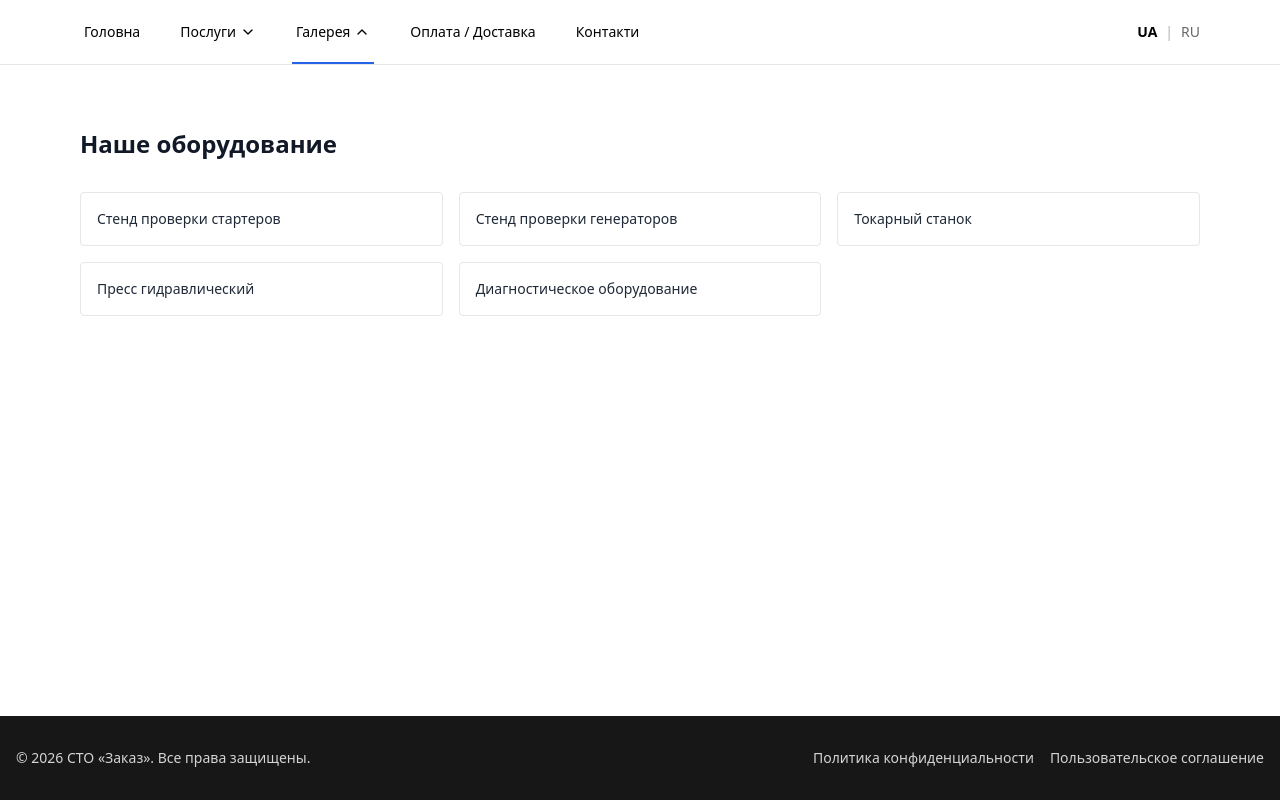
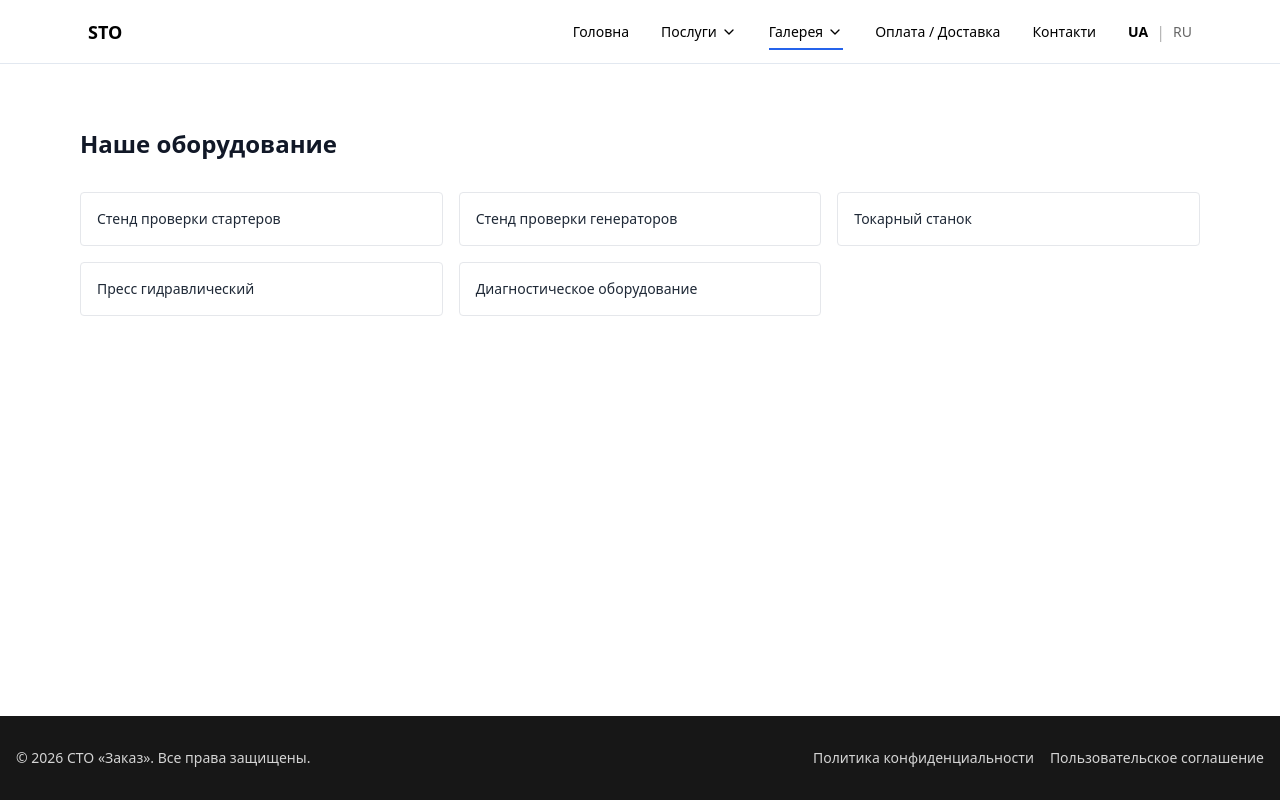
Before and after one commit to LeonidKuzmychenko/sto-site, a React (Vite) app: page /sto-site/gallery/equipment in a window 1280 px wide. Built offline with nearby package versions, Linux system fonts and the light colour scheme.

Commit message:
add burger menu

```diff
--- /dev/null
+++ b/src/features/nav/LanguageSwitch.tsx
@@ -0,0 +1,29 @@
+import { useTranslation } from 'react-i18next'
+
+export function LanguageSwitch({ vertical = false }: { vertical?: boolean }) {
+    const { i18n } = useTranslation()
+
+    const base = 'text-sm transition-opacity'
+    const active = 'font-semibold'
+    const inactive = 'opacity-60'
+
+    return (
+        <div className={`flex ${vertical ? 'flex-col gap-4' : 'items-center gap-2'}`}>
+            <button
+                onClick={() => i18n.changeLanguage('ua')}
+                className={`${base} ${i18n.language === 'ua' ? active : inactive}`}
+            >
+                UA
+            </button>
+
+            {!vertical && <span className="opacity-30">|</span>}
+
+            <button
+                onClick={() => i18n.changeLanguage('ru')}
+                className={`${base} ${i18n.language === 'ru' ? active : inactive}`}
+            >
+                RU
+            </button>
+        </div>
+    )
+}
--- a/src/features/nav/Nav.tsx
+++ b/src/features/nav/Nav.tsx
@@ -1,27 +1,40 @@
 import { NavLink, useLocation } from 'react-router-dom'
-import { useTranslation } from 'react-i18next'
-import { ChevronDown } from 'lucide-react'
+import { ChevronDown, X } from 'lucide-react'
+import { useEffect, useState } from 'react'
+import { LanguageSwitch } from './LanguageSwitch'
 
-export function Nav() {
-    const { i18n } = useTranslation()
+type NavProps = {
+    mobileOpen: boolean
+    onClose: () => void
+}
+
+export function Nav({ mobileOpen, onClose }: NavProps) {
     const location = useLocation()
 
     const isServicesActive = location.pathname.startsWith('/services')
     const isGalleryActive = location.pathname.startsWith('/gallery')
 
+    const [servicesOpen, setServicesOpen] = useState(false)
+    const [galleryOpen, setGalleryOpen] = useState(false)
+
+    useEffect(() => {
+        document.body.style.overflow = mobileOpen ? 'hidden' : ''
+        return () => {
+            document.body.style.overflow = ''
+        }
+    }, [mobileOpen])
+
     const navItem =
-        'relative flex h-full items-center gap-1 px-1 transition-colors hover:text-blue-600'
+        'relative flex items-center gap-1 py-2 text-sm font-medium transition-colors hover:text-blue-600'
 
     const activeUnderline =
         'after:absolute after:left-0 after:bottom-0 after:h-0.5 after:w-full after:bg-blue-600 after:content-[""]'
 
-    return (
-        <nav className="fixed top-0 z-50 w-full border-b bg-white/80 backdrop-blur">
-            <div className="mx-auto flex h-16 max-w-6xl items-center justify-between px-4 text-sm font-medium">
-
-                {/* ЛЕВАЯ ЧАСТЬ — МЕНЮ */}
-                <div className="flex h-full items-center gap-8">
-
+    /* =======================
+       DESKTOP NAV
+    ======================= */
+    const DesktopNav = (
+        <div className="hidden md:flex items-center gap-8 h-full">
             <NavLink
                 to="/"
                 end
@@ -32,87 +45,21 @@ export function Nav() {
                 Головна
             </NavLink>
 
-                    {/* УСЛУГИ */}
-                    <div className="relative group flex h-full items-center">
             <NavLink
                 to="/services"
                 className={`${navItem} ${isServicesActive ? activeUnderline : ''}`}
             >
                 Послуги
-                            <ChevronDown
-                                size={16}
-                                className={`
-                                    transition-transform duration-200
-                                    ${isServicesActive ? 'rotate-180' : 'group-hover:rotate-180'}
-                                `}
-                            />
+                <ChevronDown size={16} />
             </NavLink>
 
-                        <div className="absolute left-0 top-full hidden min-w-48 rounded-md border bg-white shadow-md group-hover:block">
-                            <NavLink
-                                to="/services/starters"
-                                className={({ isActive }) =>
-                                    `block px-4 py-2 hover:bg-gray-100 ${
-                                        isActive ? 'bg-gray-100 font-semibold' : ''
-                                    }`
-                                }
-                            >
-                                Ремонт стартерів
-                            </NavLink>
-
-                            <NavLink
-                                to="/services/generators"
-                                className={({ isActive }) =>
-                                    `block px-4 py-2 hover:bg-gray-100 ${
-                                        isActive ? 'bg-gray-100 font-semibold' : ''
-                                    }`
-                                }
-                            >
-                                Ремонт генераторів
-                            </NavLink>
-                        </div>
-                    </div>
-
-                    {/* ГАЛЕРЕЯ */}
-                    <div className="relative group flex h-full items-center">
             <NavLink
                 to="/gallery"
                 className={`${navItem} ${isGalleryActive ? activeUnderline : ''}`}
             >
                 Галерея
-                            <ChevronDown
-                                size={16}
-                                className={`
-                                    transition-transform duration-200
-                                    ${isGalleryActive ? 'rotate-180' : 'group-hover:rotate-180'}
-                                `}
-                            />
+                <ChevronDown size={16} />
             </NavLink>
-
-                        <div className="absolute left-0 top-full hidden min-w-48 rounded-md border bg-white shadow-md group-hover:block">
-                            <NavLink
-                                to="/gallery/equipment"
-                                className={({ isActive }) =>
-                                    `block px-4 py-2 hover:bg-gray-100 ${
-                                        isActive ? 'bg-gray-100 font-semibold' : ''
-                                    }`
-                                }
-                            >
-                                Наше обладнання
-                            </NavLink>
-
-                            <NavLink
-                                to="/gallery/before-after"
-                                className={({ isActive }) =>
-                                    `block px-4 py-2 hover:bg-gray-100 ${
-                                        isActive ? 'bg-gray-100 font-semibold' : ''
-                                    }`
-                                }
-                            >
-                                До / Після
-                            </NavLink>
-                        </div>
-                    </div>
 
             <NavLink
                 to="/payment-delivery"
@@ -131,27 +78,112 @@ export function Nav() {
             >
                 Контакти
             </NavLink>
+
+            <LanguageSwitch />
+        </div>
+    )
+
+    /* =======================
+       MOBILE OVERLAY
+    ======================= */
+    const MobileOverlay = mobileOpen && (
+        <div className="fixed inset-0 z-50 bg-white">
+            {/* HEADER */}
+            <div className="flex h-16 items-center justify-between px-6 border-b border-slate-200">
+                <LanguageSwitch />
+
+                <button
+                    onClick={onClose}
+                    aria-label="Close menu"
+                    className="p-1"
+                >
+                    <X />
+                </button>
             </div>
 
-                {/* ПРАВАЯ ЧАСТЬ — ЯЗЫК */}
-                <div className="flex items-center gap-2">
+            {/* MENU */}
+            <nav
+                className="
+                    flex flex-col gap-6
+                    px-6 py-8
+                    text-base font-medium
+                    bg-white
+                    min-h-[calc(100vh-4rem)]
+                "
+            >
+                <NavLink to="/" onClick={onClose}>
+                    Головна
+                </NavLink>
+
+                {/* ПОСЛУГИ */}
+                <div>
                     <button
-                        onClick={() => i18n.changeLanguage('ua')}
-                        className={i18n.language === 'ua' ? 'font-bold' : 'opacity-60'}
+                        onClick={() => setServicesOpen(v => !v)}
+                        className="flex w-full items-center justify-between"
                     >
-                        UA
+                        <span>Послуги</span>
+                        <ChevronDown
+                            size={16}
+                            className={`transition-transform ${
+                                servicesOpen ? 'rotate-180' : ''
+                            }`}
+                        />
                     </button>
 
-                    <span className="opacity-30">|</span>
+                    {servicesOpen && (
+                        <div className="mt-4 ml-4 flex flex-col gap-4 text-sm text-gray-700">
+                            <NavLink to="/services/starters" onClick={onClose}>
+                                Ремонт стартерів
+                            </NavLink>
+                            <NavLink to="/services/generators" onClick={onClose}>
+                                Ремонт генераторів
+                            </NavLink>
+                        </div>
+                    )}
+                </div>
 
+                {/* ГАЛЕРЕЯ */}
+                <div>
                     <button
-                        onClick={() => i18n.changeLanguage('ru')}
-                        className={i18n.language === 'ru' ? 'font-bold' : 'opacity-60'}
+                        onClick={() => setGalleryOpen(v => !v)}
+                        className="flex w-full items-center justify-between"
                     >
-                        RU
+                        <span>Галерея</span>
+                        <ChevronDown
+                            size={16}
+                            className={`transition-transform ${
+                                galleryOpen ? 'rotate-180' : ''
+                            }`}
+                        />
                     </button>
+
+                    {galleryOpen && (
+                        <div className="mt-4 ml-4 flex flex-col gap-4 text-sm text-gray-700">
+                            <NavLink to="/gallery/equipment" onClick={onClose}>
+                                Наше обладнання
+                            </NavLink>
+                            <NavLink to="/gallery/before-after" onClick={onClose}>
+                                До / Після
+                            </NavLink>
                         </div>
+                    )}
                 </div>
+
+                <NavLink to="/payment-delivery" onClick={onClose}>
+                    Оплата / Доставка
+                </NavLink>
+
+                <NavLink to="/contacts" onClick={onClose}>
+                    Контакти
+                </NavLink>
             </nav>
+        </div>
+    )
+
+    return (
+        <>
+            {DesktopNav}
+            {MobileOverlay}
+        </>
     )
 }
--- a/src/pages/Layout.tsx
+++ b/src/pages/Layout.tsx
@@ -1,11 +1,11 @@
 import { Outlet } from 'react-router-dom'
-import { Nav } from '../features/nav/Nav'
 import Footer from '@/widgets/footer/Footer'
+import Header from "@/widgets/header/Header.tsx";
 
 export function Layout() {
     return (
         <div className="flex min-h-screen flex-col">
-            <Nav />
+            <Header />
 
             <main className="flex-1 pt-16">
                 <Outlet />
--- a/src/widgets/header/Header.tsx
+++ b/src/widgets/header/Header.tsx
@@ -1,21 +1,30 @@
-// src/components/layout/Header.tsx
-import { Nav } from "../../features/nav/Nav"
+import { useState } from 'react'
+import { Menu } from 'lucide-react'
+import { Nav } from '../../features/nav/Nav'
 
 export default function Header() {
+    const [mobileOpen, setMobileOpen] = useState(false)
+
     return (
-        <header
-            className="
-                fixed top-0 left-0 right-0 z-50
-                h-[var(--header-height)]
-                bg-white/80 backdrop-blur
-                border-b border-slate-200
-            "
-        >
+        <header className="
+            fixed top-0 left-0 right-0 z-40
+            h-16 bg-white/80 backdrop-blur
+            border-b border-slate-200
+        ">
             <div className="mx-auto max-w-6xl h-full px-6 flex items-center justify-between">
-                <div className="font-semibold text-lg tracking-tight">
-                    STO
-                </div>
-                <Nav />
+                <div className="font-semibold text-lg">STO</div>
+
+                <Nav
+                    mobileOpen={mobileOpen}
+                    onClose={() => setMobileOpen(false)}
+                />
+
+                <button
+                    onClick={() => setMobileOpen(true)}
+                    className="md:hidden"
+                >
+                    <Menu />
+                </button>
             </div>
         </header>
     )
```
Lines whose indentation alone changed are shown as unchanged.
